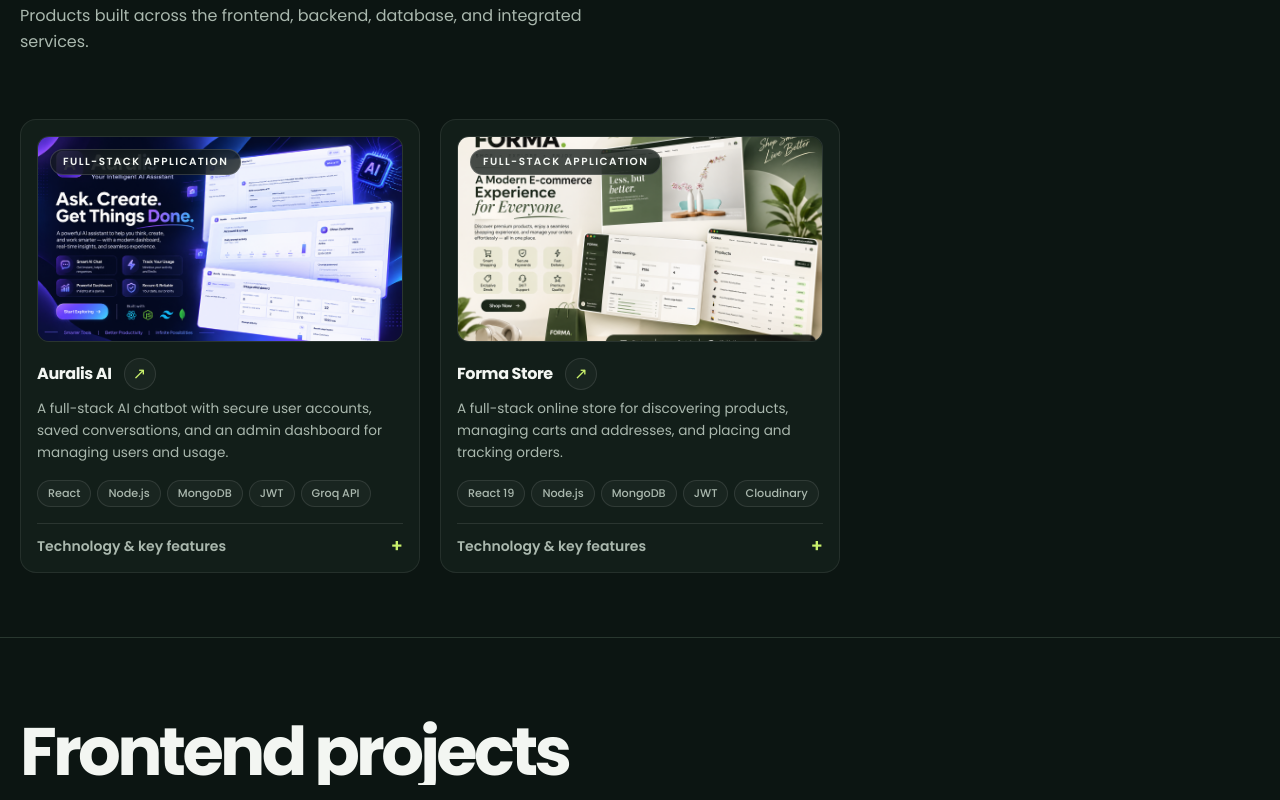
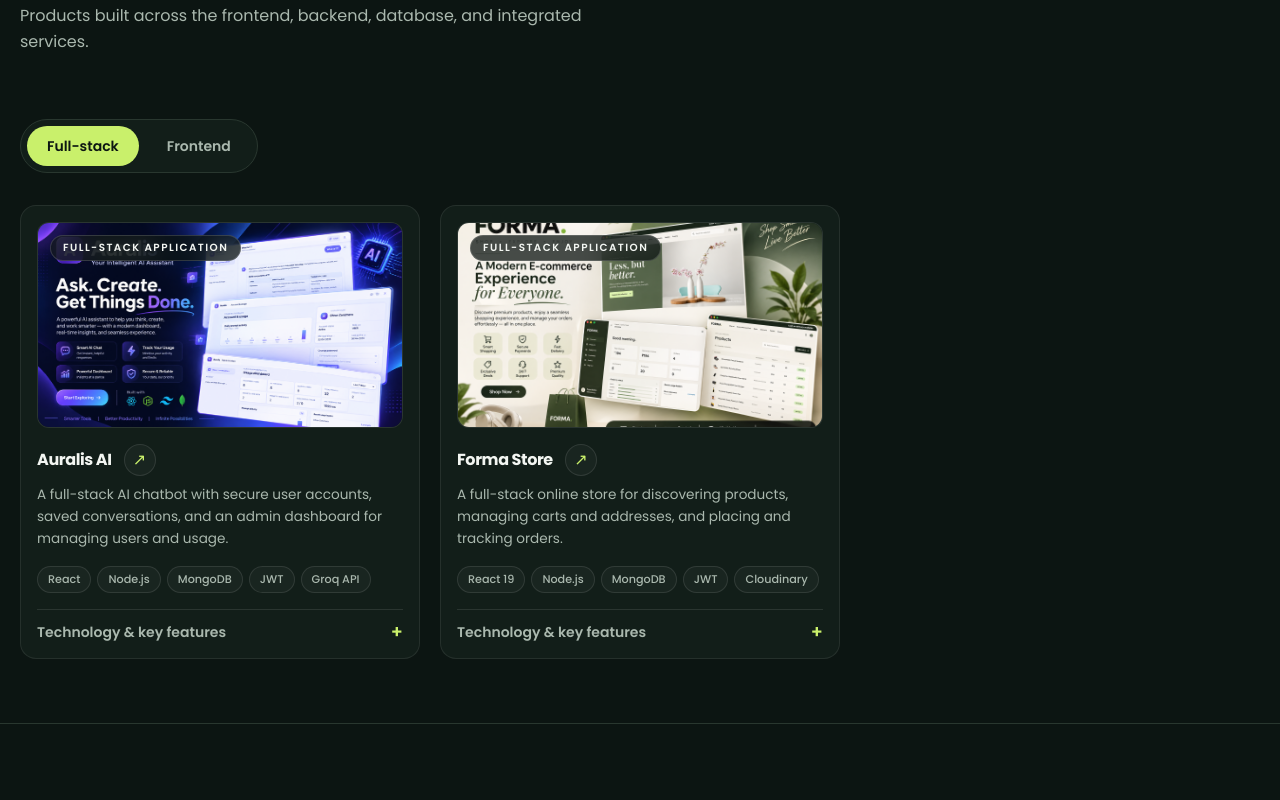
Before and after one commit to dhruvzanzmera/dhruv-portfolio, a React (Vite) app: page / in a window 1280 px wide. Shown: the part 1380-2180 px from the top of the page. Built offline with nearby package versions, Linux system fonts and the light colour scheme.

Commit message:
feat: implement tab navigation for project categories and update cursor scale

```diff
--- a/src/components/Cursor.jsx
+++ b/src/components/Cursor.jsx
@@ -24,8 +24,8 @@ export default function Cursor() {
     <motion.div
       aria-hidden="true"
       style={{ x, y }}
-      animate={{ scale: big ? 3.5 : 1 }}
-      className="pointer-events-none fixed left-0 top-0 z-[100] -ml-2 -mt-2 hidden h-3.5 w-3.5 rounded-full border-2 border-white bg-accent shadow-sm shadow-slate-900/20 [@media(pointer:fine)]:block"
+      animate={{ scale: big ? 2 : 1 }}
+      className="pointer-events-none fixed left-0 top-0 z-[100] -ml-2 -mt-2 hidden h-3.5 w-3.5 rounded-full border-2 border-void bg-accent shadow-sm shadow-slate-900/20 [@media(pointer:fine)]:block"
     />
   );
 }
--- a/src/components/Projects.jsx
+++ b/src/components/Projects.jsx
@@ -1,4 +1,4 @@
-import { useRef } from "react";
+import { useRef, useState } from "react";
 import { motion, useMotionValue, useSpring, useTransform } from "motion/react";
 import SectionHeading from "./SectionHeading";
 import { frontendProjects, fullStackProjects, uiProjects } from "../data/content";
@@ -129,17 +129,90 @@ function ProjectGrid({ projects, category }) {
 }
 
 export default function Projects() {
+  const [activeTab, setActiveTab] = useState("full-stack");
+  const isFullStack = activeTab === "full-stack";
+
+  const handleTabKeyDown = (event) => {
+    const tabs = Array.from(event.currentTarget.parentElement.querySelectorAll('[role="tab"]'));
+    const currentIndex = tabs.indexOf(event.currentTarget);
+    let nextIndex;
+
+    switch (event.key) {
+      case "ArrowRight":
+        nextIndex = (currentIndex + 1) % tabs.length;
+        break;
+      case "ArrowLeft":
+        nextIndex = (currentIndex - 1 + tabs.length) % tabs.length;
+        break;
+      case "Home":
+        nextIndex = 0;
+        break;
+      case "End":
+        nextIndex = tabs.length - 1;
+        break;
+      default:
+        return;
+    }
+
+    event.preventDefault();
+    tabs[nextIndex].focus();
+    tabs[nextIndex].click();
+  };
+
   return (
-    <>
-      <section id="projects" className="mx-auto max-w-7xl border-t border-line px-5 pb-12 pt-20 md:pb-16 md:pt-32">
-        <SectionHeading title="Full-stack projects" text="Products built across the frontend, backend, database, and integrated services." />
-        <ProjectGrid projects={fullStackProjects} category="Full-stack application" />
-      </section>
-
-      <section id="frontend-projects" className="mx-auto max-w-7xl border-t border-line px-5 py-12 md:py-20">
-        <SectionHeading title="Frontend projects" text="A mix of React applications and HTML, CSS, and JavaScript builds, each shaped around a clear idea and a considered experience." />
-        <ProjectGrid projects={allFrontendProjects} category="Frontend project" />
-      </section>
-    </>
+    <section id="projects" className="mx-auto max-w-7xl border-t border-line px-5 pb-12 pt-20 md:pb-16 md:pt-32">
+      <SectionHeading
+        title={isFullStack ? "Full-stack projects" : "Frontend projects"}
+        text={isFullStack
+          ? "Products built across the frontend, backend, database, and integrated services."
+          : "A mix of React applications and HTML, CSS, and JavaScript builds, each shaped around a clear idea and a considered experience."}
+      />
+      <div
+        role="tablist"
+        aria-label="Project categories"
+        className="mb-8 flex w-fit gap-2 rounded-full border border-line bg-surface p-1.5"
+      >
+        <button
+          id="full-stack-tab"
+          type="button"
+          role="tab"
+          aria-selected={isFullStack}
+          aria-controls="project-tabpanel"
+          tabIndex={isFullStack ? 0 : -1}
+          onClick={() => setActiveTab("full-stack")}
+          onKeyDown={handleTabKeyDown}
+          className={`rounded-full px-5 py-2.5 text-sm font-semibold transition-colors ${
+            isFullStack ? "bg-hot text-void" : "text-muted hover:text-ink"
+          }`}
+        >
+          Full-stack
+        </button>
+        <button
+          id="frontend-tab"
+          type="button"
+          role="tab"
+          aria-selected={!isFullStack}
+          aria-controls="project-tabpanel"
+          tabIndex={isFullStack ? -1 : 0}
+          onClick={() => setActiveTab("frontend")}
+          onKeyDown={handleTabKeyDown}
+          className={`rounded-full px-5 py-2.5 text-sm font-semibold transition-colors ${
+            !isFullStack ? "bg-hot text-void" : "text-muted hover:text-ink"
+          }`}
+        >
+          Frontend
+        </button>
+      </div>
+      <div
+        id="project-tabpanel"
+        role="tabpanel"
+        aria-labelledby={isFullStack ? "full-stack-tab" : "frontend-tab"}
+        tabIndex={0}
+      >
+        {isFullStack
+          ? <ProjectGrid projects={fullStackProjects} category="Full-stack application" />
+          : <ProjectGrid projects={allFrontendProjects} category="Frontend project" />}
+      </div>
+    </section>
   );
 }
--- a/src/index.css
+++ b/src/index.css
@@ -8,6 +8,7 @@
   --color-muted: #aab8ae;
   --color-accent: #c9f06b;
   --color-accent-soft: #202b1a;
+  --color-selection-text: #0c1512;
   --color-line: #29372f;
   --color-void: #0c1512;
   --color-haze: #121e19;
@@ -25,6 +26,7 @@
   --color-muted: #64748b;
   --color-accent: #2563eb;
   --color-accent-soft: #eff6ff;
+  --color-selection-text: #ffffff;
   --color-line: #e2e8f0;
   --color-void: #f7f8f3;
   --color-haze: #ffffff;
@@ -62,7 +64,7 @@ body {
 }
 
 ::selection {
-  color: #ffffff;
+  color: var(--color-selection-text);
   background: var(--color-accent);
 }
 
```
